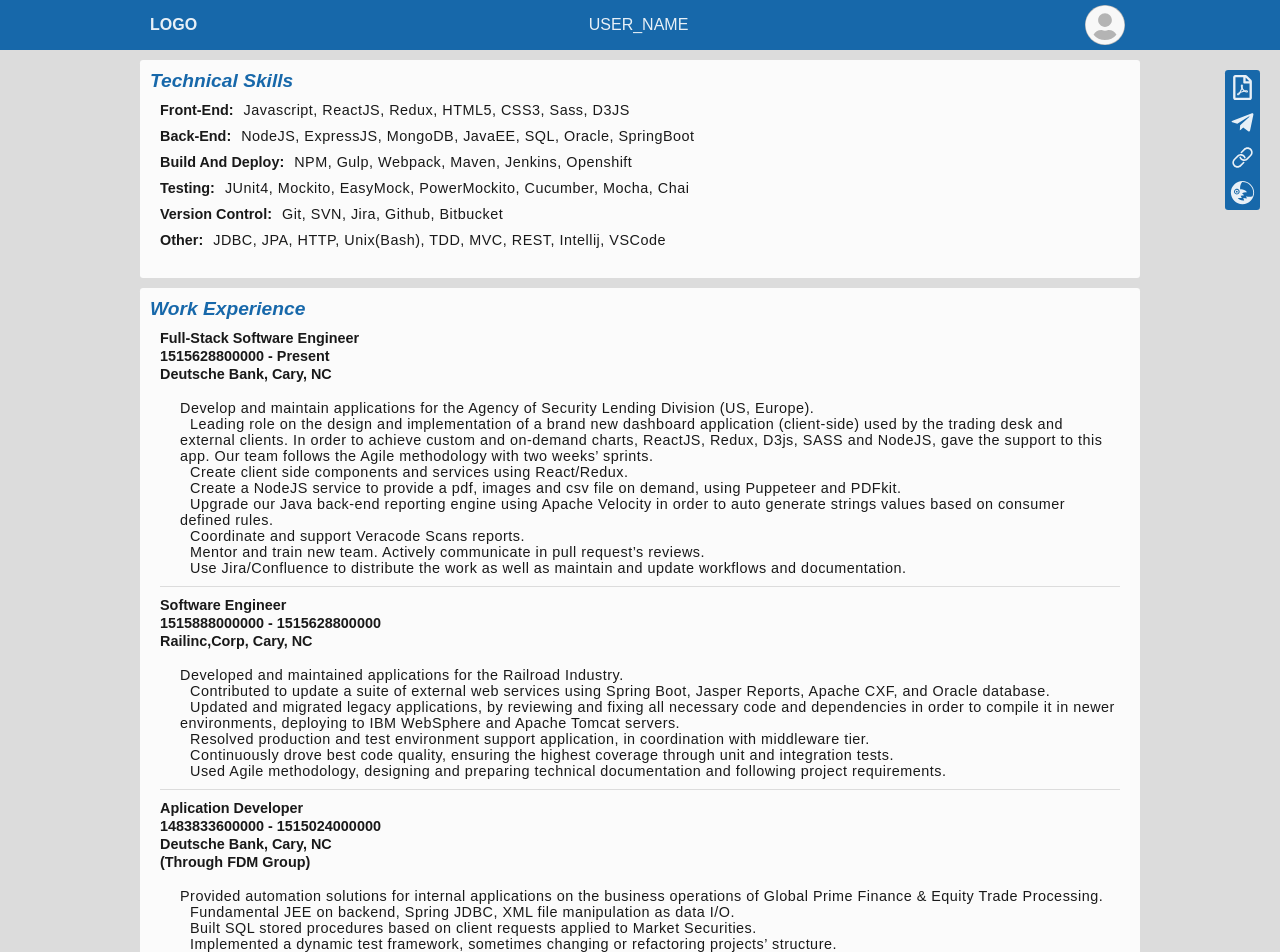
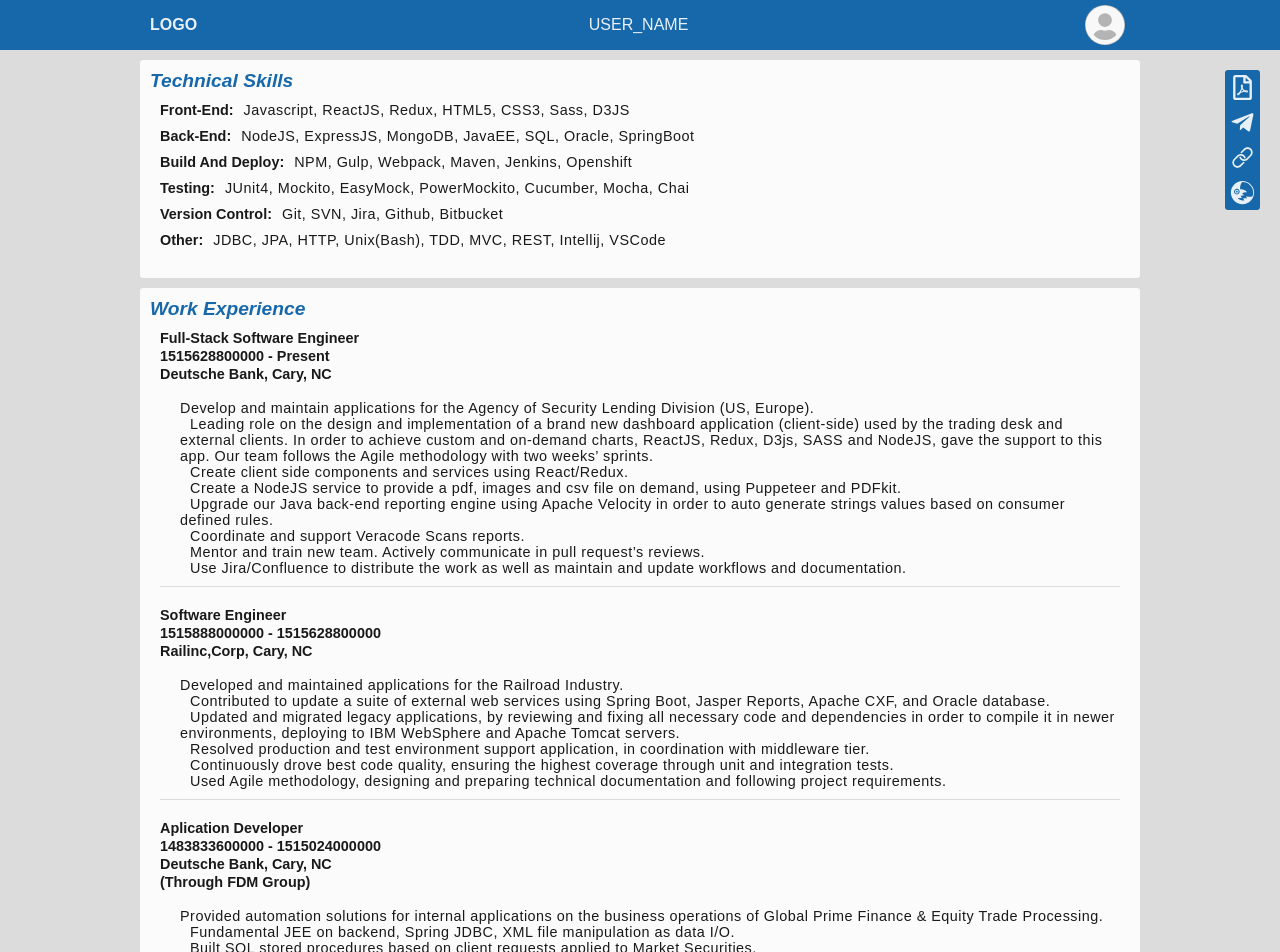
Before and after one commit to Raudelgar/mycvpro-resume, a React (Create React App) app: page / in a window 1280 px wide. Shown: the top 952 px of the page. Built offline with nearby package versions, Linux system fonts and the light colour scheme.

Commit message:
small bug fixed

```diff
--- a/src/components/sections/SectionContent.js
+++ b/src/components/sections/SectionContent.js
@@ -19,7 +19,6 @@ const filterRender = (content, theme, section) => {
 			return (
 				<div className={`${theme}-section-content`}>
 					{content.map((obj) => (
-						<>
 						<div key={obj.contentId} className='sub-section'>
 							<span className='section-label label-block'>{obj.title}</span>
 							<span className='section-label label-block'>
@@ -47,9 +46,8 @@ const filterRender = (content, theme, section) => {
 									</div>
 								))}
 							</span>
+							<div className={`${theme}-section-border`}></div>
 						</div>
-							<div className={`${theme}-section-border`}></div>
-						</>
 					))}
 				</div>
 			);
--- a/src/components/sections/sections.scss
+++ b/src/components/sections/sections.scss
@@ -30,6 +30,7 @@
 	.dark-section-border {
 		border-top: 1px solid $bg-light-app;
 		padding: 5px 0;
+		margin-top: 5px;
 	}
 
 	.dark-section-border {
```
Lines whose indentation alone changed are shown as unchanged.
